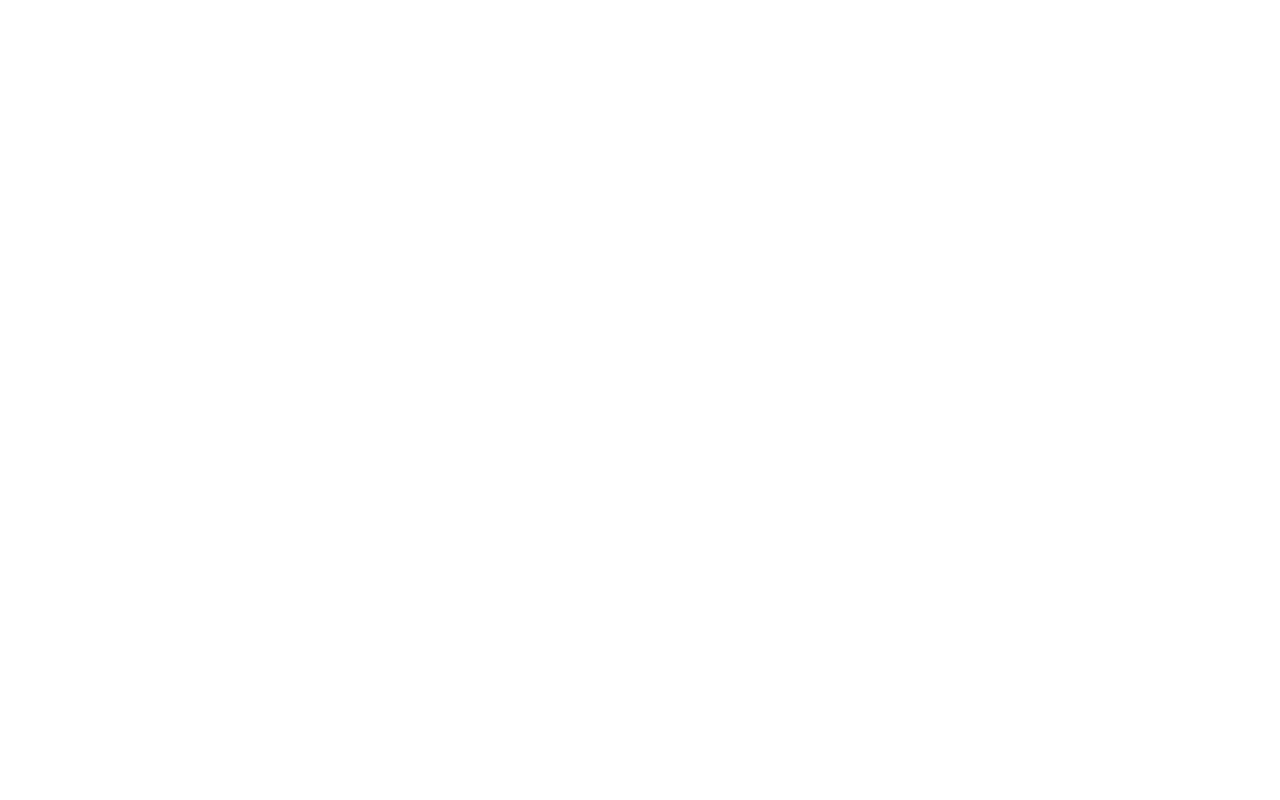
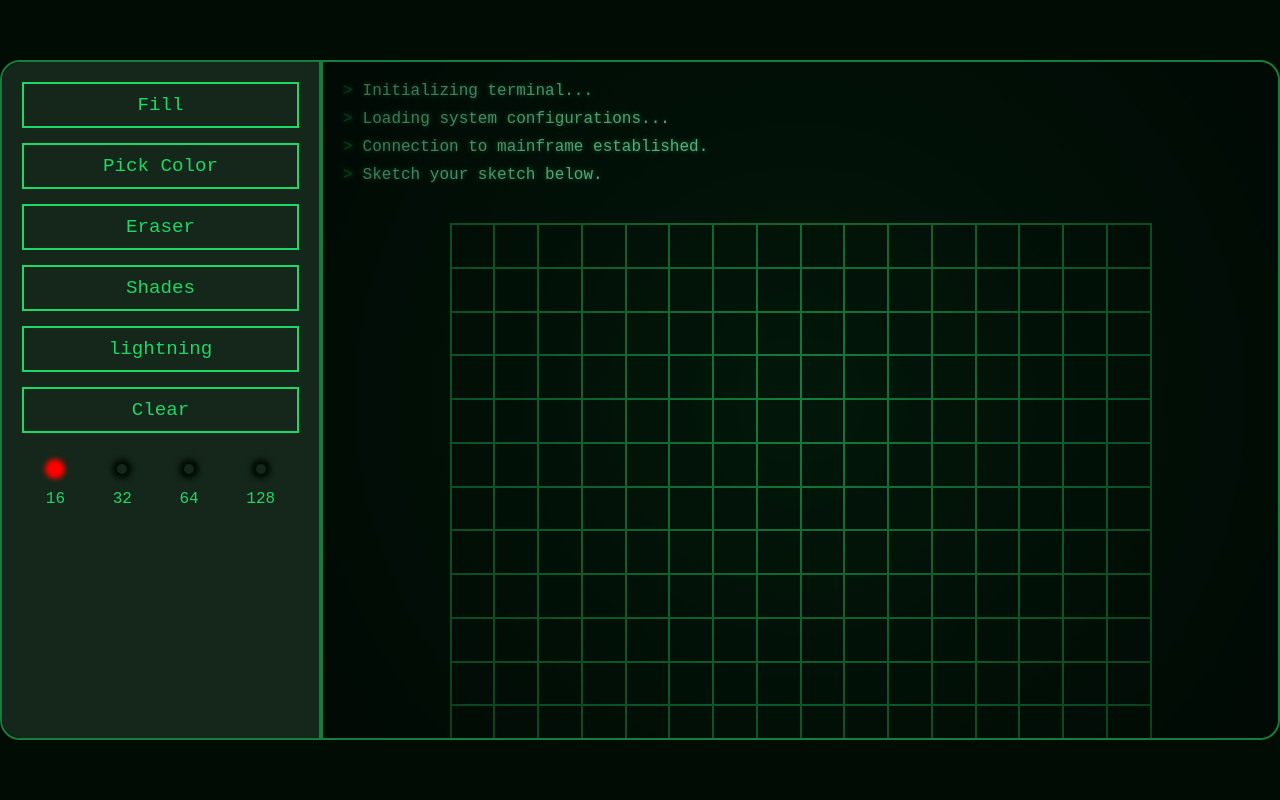
Before and after one commit to Szidelo/odin-etch-a-sketch, a plain HTML site: page index.html in a window 1280 px wide. Drawn offline with Linux system fonts and the light colour scheme.

Commit message:
added basic ui and theme

```diff
--- a/index.html
+++ b/index.html
@@ -8,9 +8,52 @@
 		<link
 			rel="stylesheet"
 			href="style.css" />
-		<title>Etch a Sketch</title>
+		<title>Cyber Etch a Sketch</title>
 	</head>
 	<body>
+		<main id="container">
+			<div id="menu">
+				<div class="button">Fill</div>
+				<div class="button">Pick Color</div>
+				<div class="button">Eraser</div>
+				<div class="button">Shades</div>
+				<div class="button">lightning</div>
+				<div class="button">Clear</div>
+				<div class="squares-selection">
+					<div
+						id="s16"
+						class="options">
+						<div class="option-light active"></div>
+						<p>16</p>
+					</div>
+					<div
+						id="s32"
+						class="options">
+						<div class="option-light"></div>
+						<p>32</p>
+					</div>
+					<div
+						id="s64"
+						class="options">
+						<div class="option-light"></div>
+						<p>64</p>
+					</div>
+					<div
+						id="s128"
+						class="options">
+						<div class="option-light"></div>
+						<p>128</p>
+					</div>
+				</div>
+			</div>
+			<div id="display">
+				<div class="line">Initializing terminal...</div>
+				<div class="line">Loading system configurations...</div>
+				<div class="line">Connection to mainframe established.</div>
+				<div class="line">Sketch your sketch below.</div>
+				<div id="sketch"></div>
+			</div>
+		</main>
 		<script src="script.js"></script>
 	</body>
 </html>
--- a/script.js
+++ b/script.js
@@ -0,0 +1,14 @@
+const sketchDisplay = document.querySelector("#sketch");
+
+const drawSquares = (amount) => {
+	if (amount === 16) {
+		for (let i = 0; i < amount ** 2; i++) {
+			const square = document.createElement("div");
+			square.classList.add("square-lg");
+			sketchDisplay.appendChild(square);
+		}
+	}
+};
+
+const btn16 = document.querySelector("#s16");
+btn16.addEventListener("click", drawSquares(16));
--- a/style.css
+++ b/style.css
@@ -0,0 +1,161 @@
+* {
+    margin: 0;
+    padding: 0;
+    box-sizing: border-box;
+}
+
+:root {
+    --primary-accent: #1dd767;
+    --secondary-accent: #87f1b4;
+    --dark-green: #0d7738;
+    --almost-black: #010c04;
+    --deep-forest: #14271a;
+    --dark-jungle: #02170a;
+    --vivid-green: #137e3e;
+    --text-glow: rgba(29, 215, 103, 0.7);
+    --terminal-bg: #02170a;
+    --button-bg: #14271a;
+    --button-border: #1dd767;
+}
+
+body {
+    font-family: 'Courier New', Courier, monospace;
+    background: var(--almost-black);
+    color: var(--primary-accent);
+    display: flex;
+    justify-content: center;
+    align-items: center;
+    height: 100vh;
+}
+
+#container {
+    display: flex;
+    width: 100%;
+    height: 100%;
+    max-width: 1440px;
+    max-height: 85%;
+    margin: auto;
+    border-radius: 20px;
+    border: 2px solid var(--vivid-green);
+}
+
+#menu {
+    width: 25%;
+    background: var(--deep-forest);
+    padding: 20px;
+    display: flex;
+    flex-direction: column;
+    gap: 15px;
+    border-right: 2px solid var(--vivid-green);
+    border-radius: 20px 0 0 20px;
+}
+
+.button {
+    background: var(--button-bg);
+    border: 2px solid var(--button-border);
+    color: var(--primary-accent);
+    padding: 10px;
+    text-align: center;
+    font-size: 1.2rem;
+    cursor: pointer;
+    transition: all 0.05s ease;
+    &:hover {
+        background-color: var(--primary-accent);
+        border-color: var(--primary-accent);
+        color: var(--button-bg);
+    }
+    &:active {
+        transform: scale(0.95);
+    }
+}
+
+.squares-selection {
+    display: flex;
+    justify-content: space-around;
+    width: 100%;
+}
+
+.options {
+    display: flex;
+    flex-direction: column;
+    justify-content: center;
+    align-items: center;
+    gap: 16px;
+    padding: 16px;
+}
+
+.option p {
+    text-align: center;
+    color: var(--secondary-accent);
+    font: 800;
+}
+
+.option-light {
+    background-color: var(--deep-forest);
+    border-radius: 50%;
+    height: 10px;
+    width: 10px;
+    box-shadow: 0 0 5px 5px var(--almost-black);
+}
+
+.option-light.active {
+    background-color: red;
+    box-shadow: 0 0 5px 5px red;
+}
+
+#display {
+    width: 75%;
+    background: var(--terminal-bg);
+    padding: 20px;
+    color: var(--primary-accent);
+    overflow-y: auto;
+    font-size: 1.1rem;
+    border-left: 2px solid var(--vivid-green);
+    position: relative;
+    border-radius: 0 20px 20px 0;
+    overflow: hidden;
+}
+
+#display:before {
+    content: '';
+    position: absolute;
+    top: 0;
+    left: 0;
+    right: 0;
+    bottom: 0;
+    background: radial-gradient(circle, transparent, rgba(0, 0, 0, 0.6));
+    pointer-events: none;
+}
+
+.line {
+    font-size: 1rem;
+    color: var(--secondary-accent);
+    text-shadow: 0 0 5px var(--text-glow);
+    margin-bottom: 10px;
+}
+
+.line::before {
+    content: '>'; /* Simulates a terminal prompt */
+    margin-right: 10px;
+    color: var(--vivid-green);
+}
+
+#sketch {
+    width: 700px;
+    height: 700px;
+    outline: 1px solid var(--vivid-green);
+    margin: 40px auto;
+    display: flex;
+    gap: 0;
+    flex-wrap: wrap;
+}
+
+.square-lg {
+    width: 43.75px;
+    height: 43.75px;
+    border: 1px solid var(--vivid-green);
+    transition: all 0.3s ease-out;
+    &:hover {
+        background-color: var(--vivid-green);
+    }
+}
```
Also changed, not shown: 1 other file.
